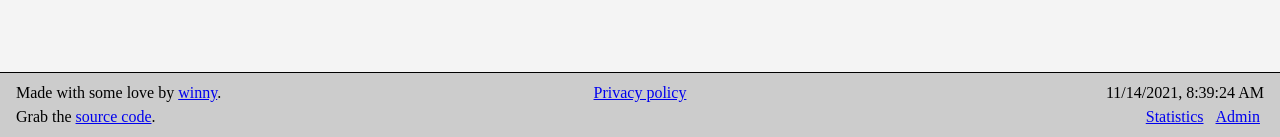
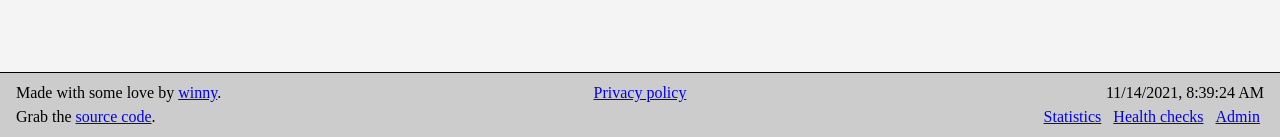
Before and after one commit to winny-/sillypaste, a Django app: page / in a window 1280 px wide. Shown: the part 663-800 px from the top of the page. Run offline with Django 3.2, Linux system fonts and the light colour scheme; data that the repository does not hold is empty.

Commit message:
Add health checks

```diff
--- a/requirements.txt
+++ b/requirements.txt
@@ -7,6 +7,7 @@ django-filter==2.4.0
 django-heroku==0.3.1
 django-lazysignup==2.0.0
 django-livereload-server==0.3.2
+django-watchman==1.2.0
 djangorestframework==3.12.4
 gunicorn==20.1.0
 importlib-metadata==3.10.0
--- a/sillypaste/settings.py
+++ b/sillypaste/settings.py
@@ -45,6 +45,7 @@ INSTALLED_APPS = [
     'rest_framework',
     'rest_framework.authtoken',
     'lazysignup',
+    'watchman',
 ]
 
 MIDDLEWARE = [
--- a/sillypaste/urls.py
+++ b/sillypaste/urls.py
@@ -6,6 +6,7 @@ from api.urls import urlpatterns as api_urlpatterns
 
 urlpatterns = [
     path('admin/', admin.site.urls),
+    path('health/', include('watchman.urls')),
     path('', include(web_urlpatterns)),
     path('', include(api_urlpatterns))
 ]
--- a/web/templates/base.html
+++ b/web/templates/base.html
@@ -135,6 +135,9 @@
               <a href="{% url 'show_site_stats' %}">Statistics</a>
             </li>
             <li class='di pa1'>
+              <a href="{% url 'dashboard' %}">Health&nbsp;checks</a>
+            </li>
+            <li class='di pa1'>
               <a href="{% url 'admin:index' %}">Admin</a>
             </li>
           </ul>
```
Also changed, not shown: README.md.
